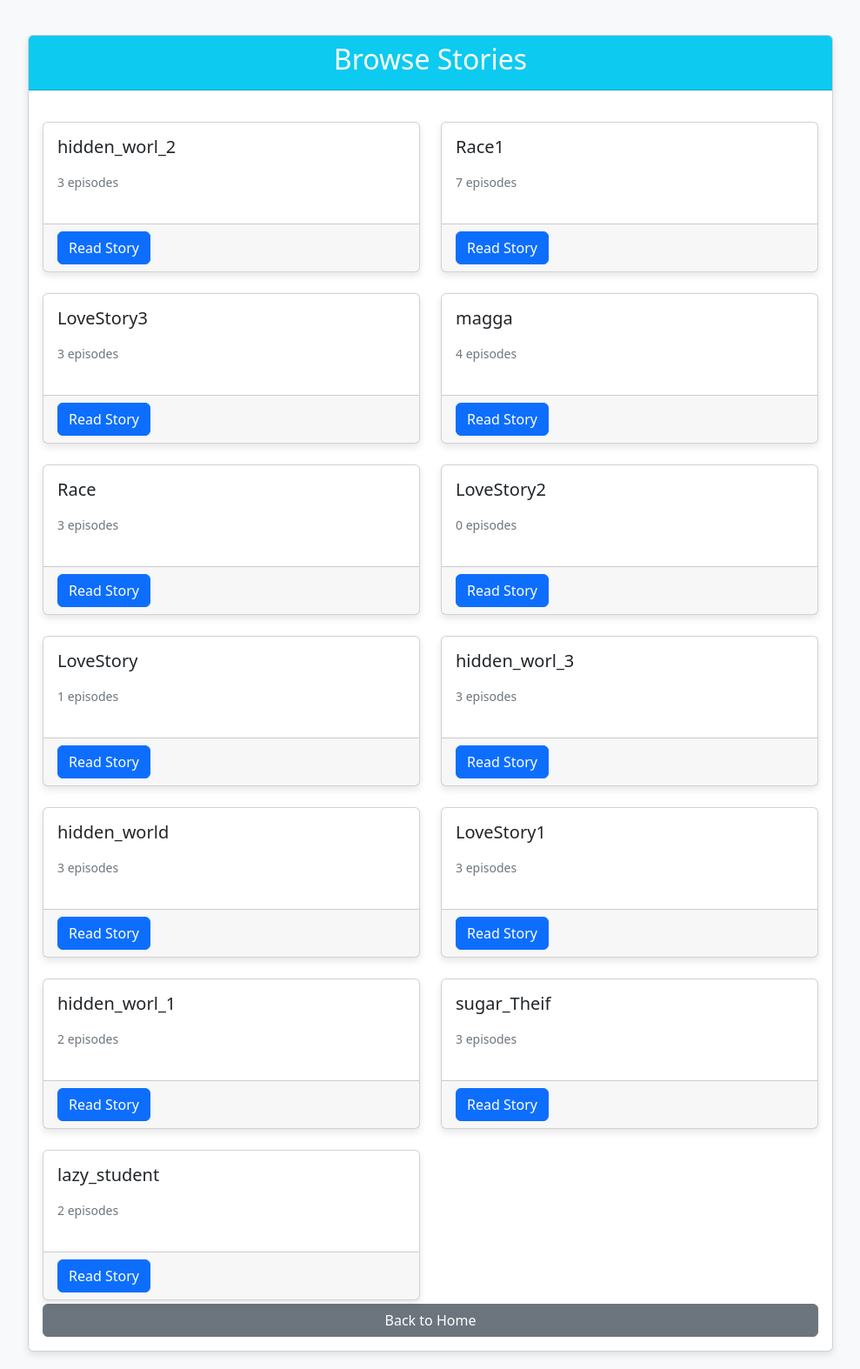
After one commit to soumysuwas/story_generator1, a Flask app: page /browse_stories in a window 1280 px wide. The commit adds this page. Shown: the whole page at 87% size, without its empty margins (145-1134 px from the left). Run offline with Flask 3, Linux system fonts and the light colour scheme.

Commit message:
Final Submission.

```diff
--- /dev/null
+++ b/templates/browse_stories.html
@@ -0,0 +1,64 @@
+<!DOCTYPE html>
+<html>
+<head>
+    <title>Browse Stories - AI Story Generator</title>
+    <link rel="stylesheet" href="https://cdn.jsdelivr.net/npm/bootstrap@5.2.3/dist/css/bootstrap.min.css">
+    <style>
+        body {
+            padding: 20px;
+            background-color: #f8f9fa;
+        }
+        .card {
+            margin-top: 20px;
+            box-shadow: 0 4px 8px rgba(0,0,0,0.1);
+        }
+        .story-card {
+            transition: transform 0.3s;
+        }
+        .story-card:hover {
+            transform: translateY(-5px);
+        }
+    </style>
+</head>
+<body>
+    <div class="container">
+        <div class="row justify-content-center">
+            <div class="col-md-10">
+                <div class="card">
+                    <div class="card-header bg-info text-white">
+                        <h2 class="text-center">Browse Stories</h2>
+                    </div>
+                    <div class="card-body">
+                        {% if error %}
+                            <div class="alert alert-danger">{{ error }}</div>
+                        {% elif not stories %}
+                            <div class="alert alert-warning">No stories found.</div>
+                        {% else %}
+                            <div class="row row-cols-1 row-cols-md-2 g-4">
+                                {% for story in stories %}
+                                    <div class="col">
+                                        <div class="card h-100 story-card">
+                                            <div class="card-body">
+                                                <h5 class="card-title">{{ story.title }}</h5>
+                                                <p class="card-text">{{ story.concept }}</p>
+                                                <p class="card-text"><small class="text-muted">{{ story.episodes }} episodes</small></p>
+                                            </div>
+                                            <div class="card-footer">
+                                                <a href="{{ url_for('view_story', story_path=story.path) }}" class="btn btn-primary">Read Story</a>
+                                            </div>
+                                        </div>
+                                    </div>
+                                {% endfor %}
+                            </div>
+                        {% endif %}
+
+                        <div class="d-grid gap-2 mt-4">
+                            <a href="{{ url_for('index') }}" class="btn btn-secondary">Back to Home</a>
+                        </div>
+                    </div>
+                </div>
+            </div>
+        </div>
+    </div>
+</body>
+</html>
--- a/web_app.py
+++ b/web_app.py
@@ -1,4 +1,5 @@
 from flask import Flask, render_template, request, redirect, url_for
+import threading
 import os
 import sys
 from api.openai_client import OpenAIClient
@@ -181,5 +182,57 @@ def view_story(story_path):
 
     return render_template('view_story.html', episodes=episodes, blueprint=blueprint, story_path=story_path)
 
+@app.route('/browse_stories')
+def browse_stories():
+    stories_dir = "stories"
+    if not os.path.exists(stories_dir):
+        return render_template('browse_stories.html', stories=[], error="No stories found.")
+
+    stories = []
+    for story_name in os.listdir(stories_dir):
+        story_path = os.path.join(stories_dir, story_name)
+        if os.path.isdir(story_path):
+            # Count episodes
+            episode_count = len([f for f in os.listdir(story_path) if f.startswith("episode_") and f.endswith(".txt")])
+
+            # Get title and concept if available
+            title = story_name
+            concept = ""
+            memory_path = os.path.join(story_path, "memory.json")
+            if os.path.exists(memory_path):
+                try:
+                    with open(memory_path, 'r') as f:
+                        memory_data = json.load(f)
+                        title = memory_data.get('title', story_name)
+                        concept = memory_data.get('concept', "")
+                except:
+                    pass
+
+            stories.append({
+                'path': story_path,
+                'name': story_name,
+                'title': title,
+                'concept': concept,
+                'episodes': episode_count
+            })
+
+    return render_template('browse_stories.html', stories=stories)
+
+def shutdown_server():
+    """Shutdown the server after a brief delay"""
+    def shutdown_function():
+        # Give the server 1 second to send the response
+        import time
+        time.sleep(1)
+        os._exit(0)
+
+    # Start shutdown in a separate thread
+    threading.Thread(target=shutdown_function).start()
+    return 'Server shutting down...'
+
+@app.route('/shutdown')
+def shutdown():
+    return shutdown_server()
+
 if __name__ == '__main__':
     app.run(debug=True)
```
Also changed, not shown: templates/index.html (+9 -0 lines), templates/result.html (+9 -1 lines), templates/view_story.html (+30 -0 lines).
